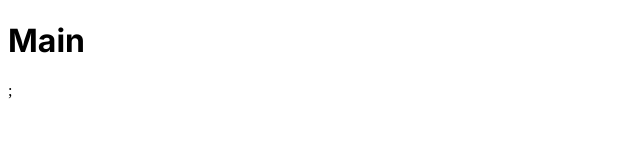
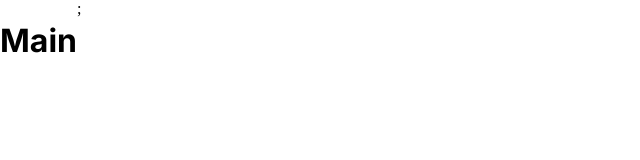
Before and after one commit to Gatinoko/Portfolio, a Next.js app: page / in a window 1280 px wide. Shown: the top 160 px of the page, without its empty margins (0-640 px from the left). Built offline with nearby package versions, Linux system fonts and the light colour scheme.

Commit message:
feat(stylesheets): Updated global styles

```diff
--- a/styles/globals.scss
+++ b/styles/globals.scss
@@ -0,0 +1,15 @@
+@use './containers/containers.module.scss';
+@use './typography/typography.module.scss';
+
+html {
+	@include containers.full-viewport-container;
+}
+
+body {
+	margin: 0px;
+}
+
+#__next {
+	@include containers.flex-container;
+	@include containers.full-viewport-container;
+}
```
